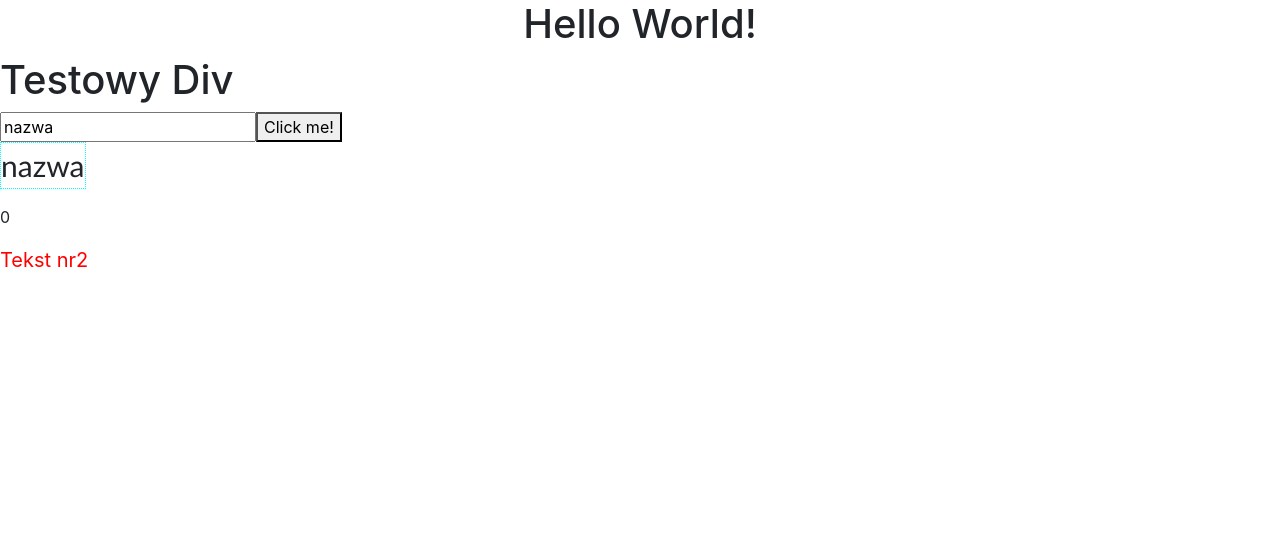
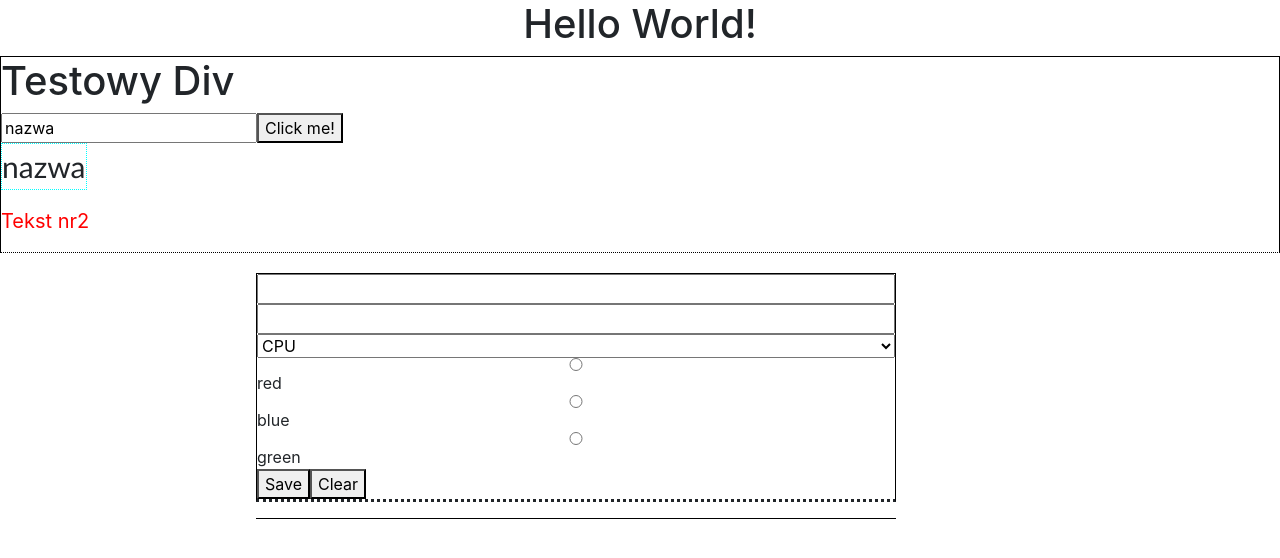
Before and after one commit to Colacichy/React_RA_Project, a React (Create React App) app in the folder project_react/: page / in a window 1280 px wide. Shown: the top 558 px of the page. Built offline with nearby package versions, Linux system fonts and the light colour scheme.

Commit message:
first task

```diff
--- a/project_react/src/Sci.css
+++ b/project_react/src/Sci.css
@@ -4,3 +4,22 @@
     font-family: 'Gill Sans';
     width: fit-content;
 }
+.divTwo{
+    margin-left: 20%;
+    margin-top: 20px;
+    border: 1px solid black;
+    border-bottom: dotted;
+    display: flex;
+    flex-direction: column;
+    width: 50%;
+}
+.divButton{
+    display: flex;
+    flex-direction: row;
+}
+.divThree{
+    margin-left: 20%;
+    border: 1px solid black;
+    border-top: none;
+    width: 50%;
+}
--- a/project_react/src/Sci.js
+++ b/project_react/src/Sci.js
@@ -1,10 +1,9 @@
-import { useEffect, useState } from "react";
+import { useEffect, useRef, useState } from "react";
 import "./Sci.css"
 
 function Sci() {
 
     const [name, setName] = useState("nazwa")
-    const [num, setNum] = useState(0)
 
     useEffect(() => {console.log("UseEffect was called")}, [name]);
 
@@ -20,15 +19,85 @@ function Sci() {
         console.log(name)
     }
 
+    //stary kod powyzej
+
+    const myBorder = {border:"1px black solid", borderBottom:"1px black dotted"}
+
+
+
+    const [color1, setColor1] = useState()
+    const text1 = useRef()
+    const text2 = useRef()
+    const component = useRef()
+    useEffect(() => {}, [color1, text1, text2, component])
+    const changeText1 = (e) =>{
+        text1.current = e.target.value
+    }
+    const changeText2 = (e) =>{
+        text2.current = e.target.value
+    }
+    const changeComponent = (e) =>{
+        component.current = e.target.value
+    }
+
+    const changeColor = (e) =>{
+        setColor1(e.target.value)
+
+        console.log(color1)
+    }
+
+    const saveAll = () =>{
+        document.getElementById("divThree").style.backgroundColor = color1
+        console.log(color1)
+    }
+
+    const clearAll = () =>{
+        text1.current.value = ""
+        text2.current.value = ""
+        component.current.value = ""
+        setColor1("")
+    }
+
+
     return(
-            <div>
+        <>
+            <div style={myBorder}>
                 <h1>Testowy Div</h1>
                 <input onChange={changeName} value={name}></input>
                 <button onClick={clickMe}>Click me!</button>
                 <p className="magicP">{name}</p>
-                <p>{num}</p>
                 <p style={myStyle}>Tekst nr2</p>
             </div>
+
+
+            <div className="divTwo">
+                <input id="text1" type="text" onChange={changeText1}></input>
+                <input id="text2" type="text" onChange={changeText2}></input>
+                <select id="selectComponent" onChange={changeComponent}>
+                    <option>CPU</option>
+                    <option>GPU</option>
+                    <option>RAM</option>
+                    <option>ELSE</option>
+                </select>
+                <input type="radio" id="colorRed" name="color1" value="red" onChange={changeColor} />
+                <label for="colorRed">red</label>
+
+                <input type="radio" id="colorBlue" name="color1" value="blue" onChange={changeColor}/>
+                <label for="colorBlue">blue</label>
+
+                <input type="radio" id="colorGreen" name="color1" value="green" onChange={changeColor}/>
+                <label for="colorGreen">green</label>
+                <div className="divButton">
+                    <button onClick={saveAll}>Save</button>
+                    <button onClick={clearAll}>Clear</button>
+                </div>
+            </div>
+            <div id="divThree" className="divThree">
+                <p>{text1.current}</p>
+                <p>{text2.current}</p>
+                <p>{component.current}</p>
+            </div>
+        </>
     );
 }
 
```
